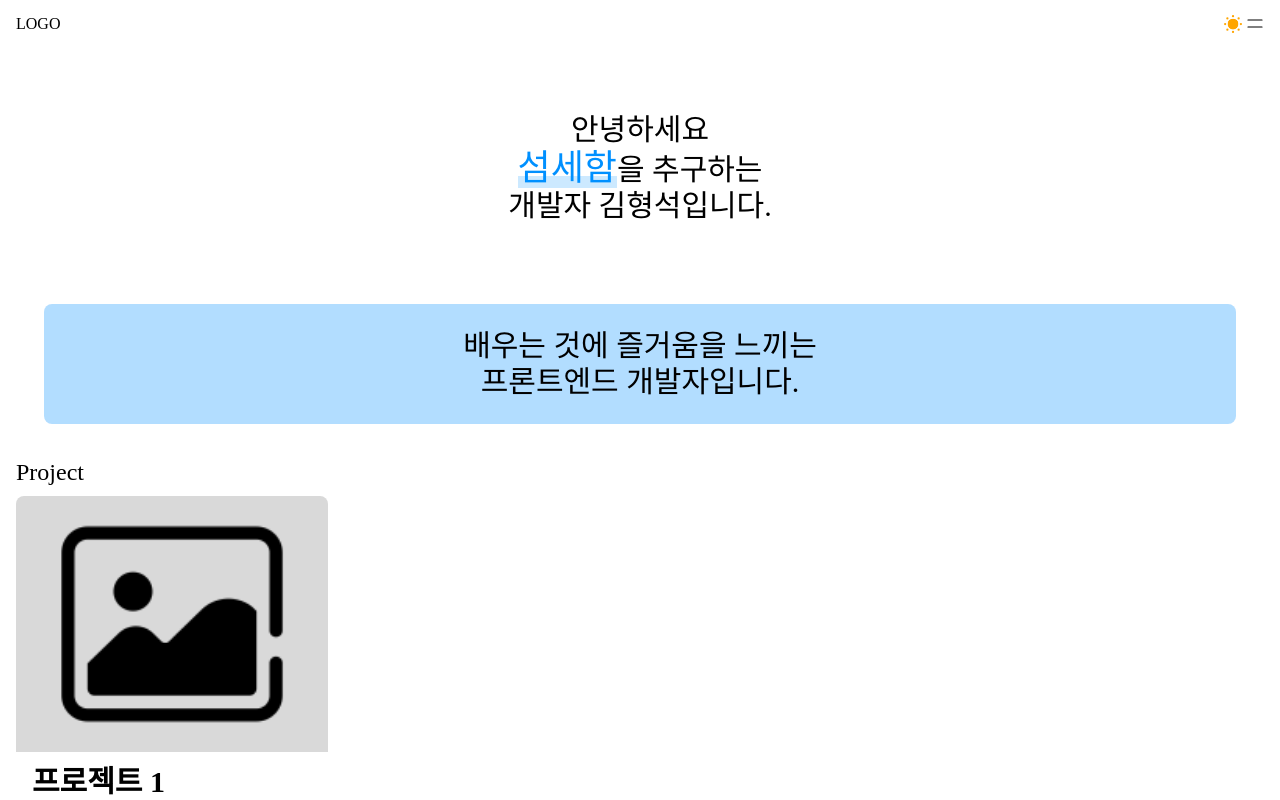
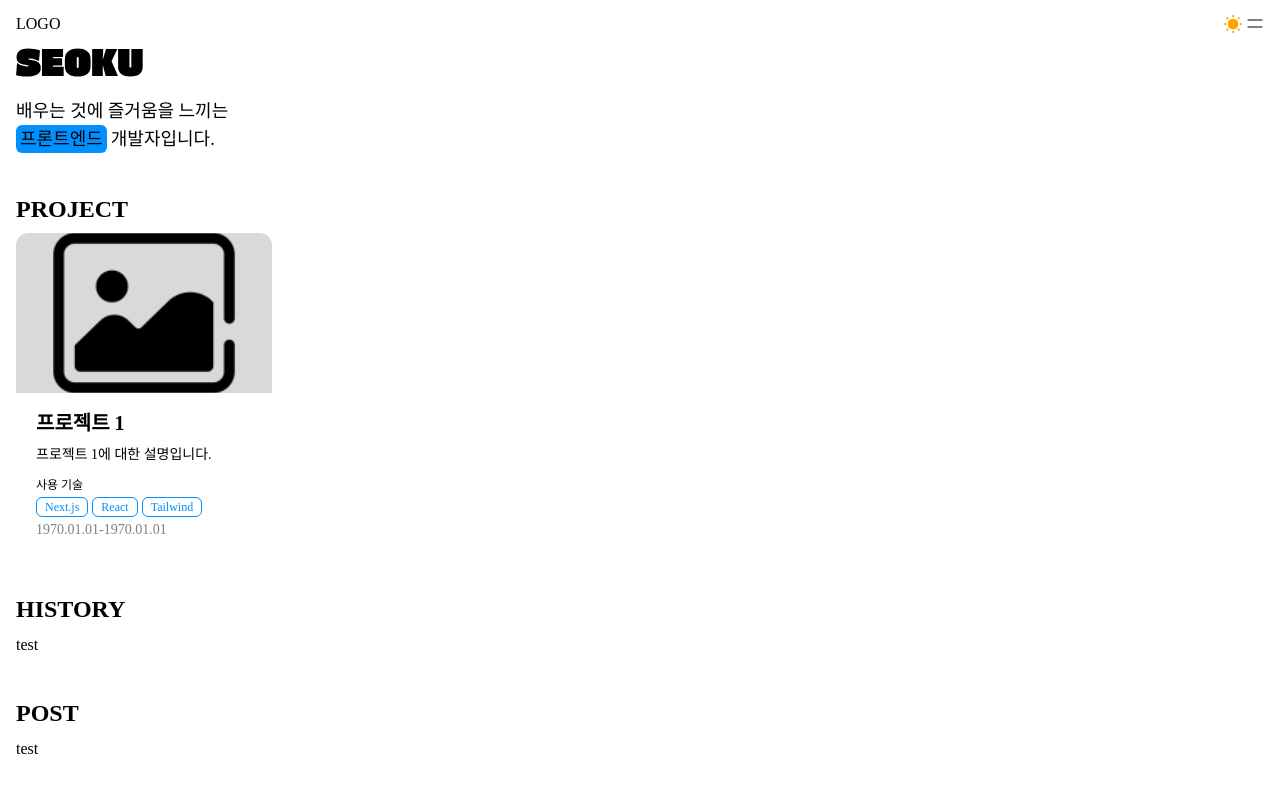
Before and after one commit to HyeongSeoku/FE_Blog, a Next.js app: page / in a window 1280 px wide. Shown: the top 800 px of the page. Built offline with nearby package versions, Linux system fonts and the light colour scheme; no server answers.

Commit message:
Modify : 메인 스타일 디자인 변경

```diff
--- a/src/app/globals.css
+++ b/src/app/globals.css
@@ -32,7 +32,8 @@
 [data-theme="dark"] {
   --bg-color: var(--dark-bg-color);
   --text-color: var(--dark-text-color);
-  --primary-color: var(--dark-primary-color);
+  /* --primary-color: var(--dark-primary-color); */
+  --primary-color: var(--light-primary-color);
   --second-bg-color: var(--dark-second-bg-color);
 }
 
--- a/src/app/pageClient.tsx
+++ b/src/app/pageClient.tsx
@@ -1,8 +1,11 @@
 "use client";
 
+import Image from "next/image";
 import ProjectCard from "@/components/ProjectCard";
 import useDeviceType from "@/hooks/useDeviceType";
 import { ProjectDataProps } from "@/utils/mdx";
+import SeokuLogo from "@/image-components/seoku.svg";
+import MainSection from "@/components/MainSection";
 
 interface HomeClientProps {
   projectData: ProjectDataProps[];
@@ -13,44 +16,45 @@ export const HomeClient = ({ projectData }: HomeClientProps) => {
 
   return (
     <div className="h-full">
-      <section className="flex flex-col items-center justify-center lg:text-3xl  xs:text-2xl pt-16 pb-20">
-        <h2>안녕하세요</h2>
-        <h2>
-          <b
-            className="text-4xl line- font-medium animate-easeInTypingEffect text-primary relative"
-            style={{ fontFamily: "var(--font-family2)" }}
-          >
-            섬세함
-            <span className="absolute right-0 left-0 bottom-0 h-3 bg-primary opacity-20"></span>
-          </b>
-          을 추구하는
-        </h2>
-        <h2>개발자 김형석입니다.</h2>
+      <section className="flex flex-col gap-5 mb-5">
+        <SeokuLogo />
+        <div className="text-lg">
+          <span>배우는 것에 즐거움을 느끼는</span>
+          <div className="flex gap-1">
+            <b className="px-1 bg-primary rounded-md font-normal">프론트엔드</b>
+            <span>개발자입니다.</span>
+          </div>
+        </div>
       </section>
-
-      <section className="flex flex-col items-center justify-center lg:text-3xl  xs:text-2xl mx-7 px-12 py-6 bg-[var(--second-bg-color)] rounded-lg mb-8">
-        <h2>배우는 것에 즐거움을 느끼는</h2>
-        <h2>프론트엔드 개발자입니다.</h2>
-      </section>
-
-      <section>
-        <h4 className="text-2xl mb-2">Project</h4>
-        <ul className="grid md:grid-cols-4">
+      <MainSection title="PROJECT">
+        <ul>
           {projectData.map(
-            ({ title, description, startDate, endDate, tags, slug }) => (
+            ({
+              title,
+              description,
+              content,
+              startDate,
+              endDate,
+              slug,
+              tags,
+            }) => (
               <ProjectCard
                 key={slug}
+                link={`/projects/${slug}`}
                 title={title}
                 description={description}
                 startDate={startDate}
                 endDate={endDate}
-                link={`/projects/${slug}`}
                 tags={tags}
               />
             ),
           )}
         </ul>
-      </section>
+      </MainSection>
+      <MainSection title="HISTORY">test</MainSection>
+      <MainSection title="POST">test</MainSection>
+
+      <section className="flex flex-col gap-10"></section>
     </div>
   );
 };
--- /dev/null
+++ b/src/components/MainSection.tsx
@@ -0,0 +1,19 @@
+"use client";
+
+import { ReactNode } from "react";
+
+export interface MainSectionProps {
+  title: string;
+  children: ReactNode;
+}
+
+const MainSection = ({ title, children }: MainSectionProps) => {
+  return (
+    <section className="my-10">
+      <h3 className="text-2xl font-bold mb-2">{title}</h3>
+      <div className="w-full h-fit">{children}</div>
+    </section>
+  );
+};
+
+export default MainSection;
--- a/src/components/ProjectCard.tsx
+++ b/src/components/ProjectCard.tsx
@@ -26,26 +26,26 @@ const ProjectCard = ({
   endDate = "",
 }: ProjectCardProps) => {
   return (
-    <article className="box-border transform transition duration-300 hover:scale-102">
+    <article className="w-64 h-80 box-border transform transition ease-in-out duration-300 hover:scale-102">
       <Link
         href={link}
-        className="w-full h-full flex flex-col rounded-xl bg-white"
+        className="block w-full h-full rounded-xl overflow-hidden bg-white"
       >
-        <div className="rounded-t-lg bg-[var(--gray-bg-color)] w-full">
+        <div className="bg-[var(--gray-bg-color)] h-1/2">
           <Image
             src={imgSrc}
             alt={imgAlt}
             width={300}
             height={290}
-            className="w-full h-64 object-cover"
+            className="w-full h-full object-cover"
           />
         </div>
-        <div className="text-black px-4 py-3">
-          <h3 className="text-3xl font-semibold mb-3">{title}</h3>
-          <p className="text-xl mb-12">{description}</p>
+        <div className="text-black px-5 py-4 h-1/2 bg-white">
+          <h3 className="text-xl font-semibold mb-2">{title}</h3>
+          <p className="text-sm mb-3">{description}</p>
           {!!tags.length && (
             <>
-              <div className="mb-2">사용 기술</div>
+              <div className="text-xs mb-1">사용 기술</div>
               <ul className="flex gap-1">
                 {tags.map((tagTitle, idx) => (
                   <li
@@ -63,7 +63,7 @@ const ProjectCard = ({
               dateTime={`${startDate}`}
               className="text-[var(--gray-text-color)] text-[14px] after:content-['-']"
             >
-              {getDate("YYYY-MM-DD", startDate)}
+              {getDate("YYYY.MM.DD", startDate)}
             </time>
           )}
           {!!endDate && (
@@ -71,7 +71,7 @@ const ProjectCard = ({
               dateTime={`${endDate}`}
               className="text-[var(--gray-text-color)] text-[14px]"
             >
-              {getDate("YYYY-MM-DD", endDate)}
+              {getDate("YYYY.MM.DD", endDate)}
             </time>
           )}
         </div>
```
Also changed, not shown: src/image-components/seoku.svg (added).
